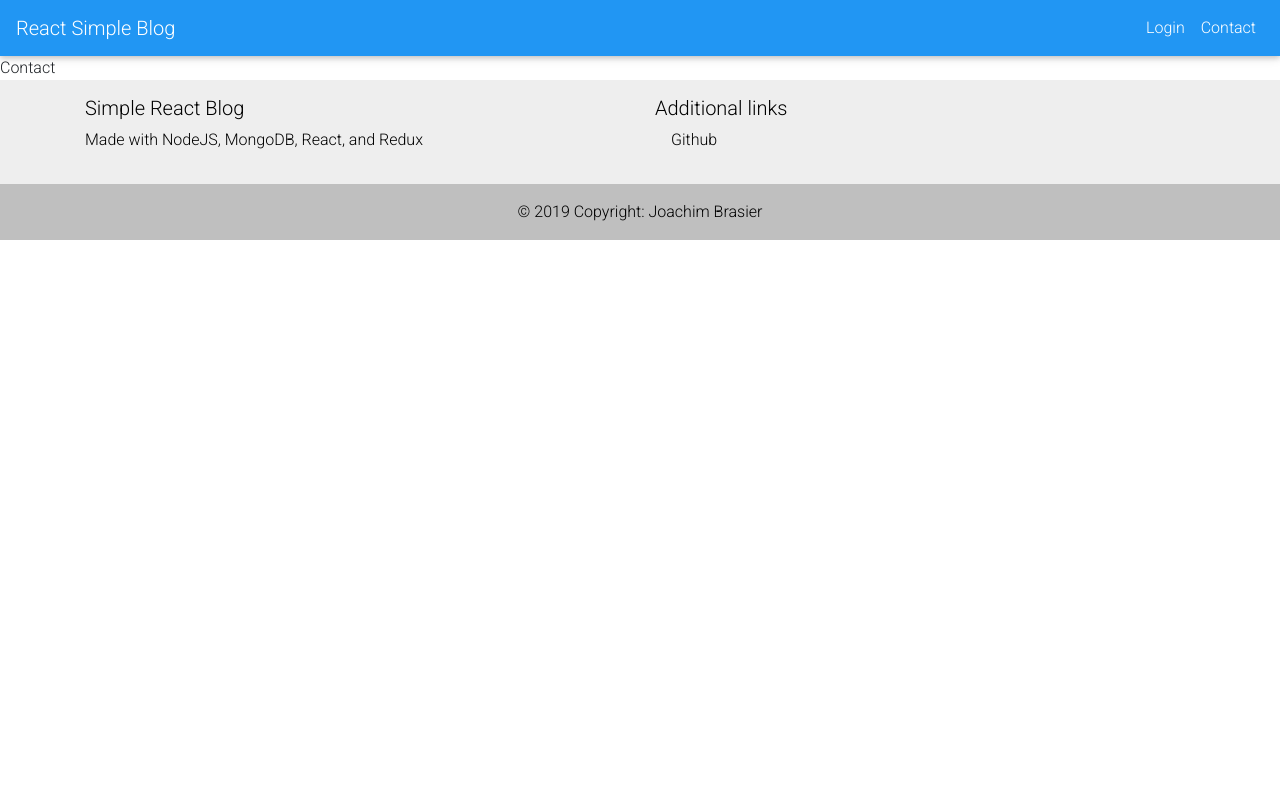
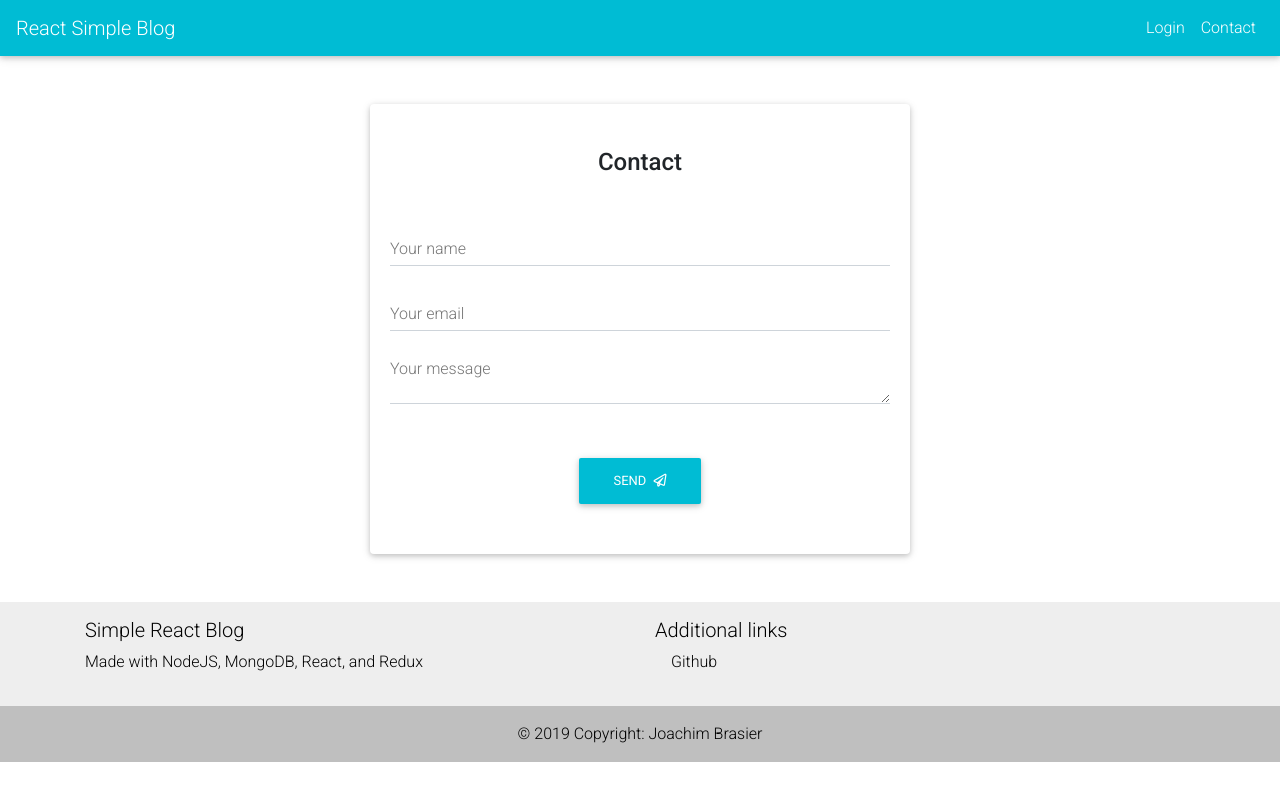
Before and after one commit to IcezLP/react-simple-blog, a React (Create React App) app: page /contact in a window 1280 px wide. Built offline with nearby package versions, Linux system fonts and the light colour scheme.

Commit message:
add contact form

```diff
--- a/src/components/layout/Header.js
+++ b/src/components/layout/Header.js
@@ -23,7 +23,7 @@ class Header extends Component {
     const { isOpen } = this.state;
 
     return (
-      <MDBNavbar color="blue" dark expand="md">
+      <MDBNavbar color="cyan" dark expand="md">
         <MDBNavbarBrand className="white-text">
           <Link to="/" className="white-text">
             React Simple Blog
--- a/src/pages/contact/index.js
+++ b/src/pages/contact/index.js
@@ -1,8 +1,79 @@
 import React, { Component } from 'react';
+import {
+  MDBContainer,
+  MDBRow,
+  MDBCol,
+  MDBInput,
+  MDBBtn,
+  MDBCard,
+  MDBCardBody,
+  MDBIcon,
+} from 'mdbreact';
+import PropTypes from 'prop-types';
 
 class Contact extends Component {
+  constructor() {
+    super();
+
+    this.state = {
+      name: '',
+      email: '',
+      message: '',
+    };
+  }
+
+  onChange = (e) => {
+    this.setState({
+      [e.target.name]: e.target.value,
+    });
+  };
+
+  onSubmit = (e) => {};
+
   render() {
-    return <div>Contact</div>;
+    const { name, email, message } = this.state;
+
+    return (
+      <MDBContainer>
+        <MDBRow>
+          <MDBCol md="6" className="py-5 offset-md-3">
+            <MDBCard>
+              <MDBCardBody>
+                <p className="h4 text-center py-4">Contact</p>
+                <MDBInput
+                  label="Your name"
+                  name="name"
+                  type="text"
+                  value={name}
+                  onChange={this.onChange}
+                />
+                <MDBInput
+                  label="Your email"
+                  name="email"
+                  type="email"
+                  value={email}
+                  onChange={this.onChange}
+                />
+                <MDBInput
+                  label="Your message"
+                  name="message"
+                  type="textarea"
+                  rows="2"
+                  value={message}
+                  onChange={this.onChange}
+                />
+                <div className="text-center py-4 mt-3">
+                  <MDBBtn color="cyan" type="submit">
+                    {/* eslint-disable-next-line */}
+                    Send <MDBIcon far icon="paper-plane" className="ml-1" />
+                  </MDBBtn>
+                </div>
+              </MDBCardBody>
+            </MDBCard>
+          </MDBCol>
+        </MDBRow>
+      </MDBContainer>
+    );
   }
 }
 
```
